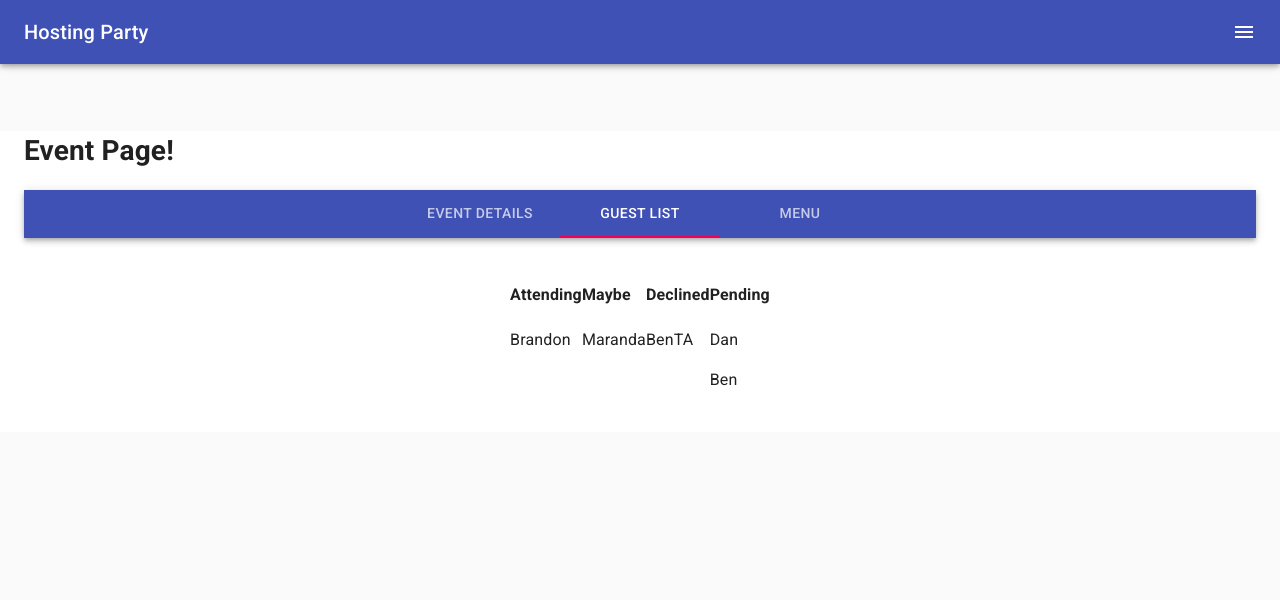
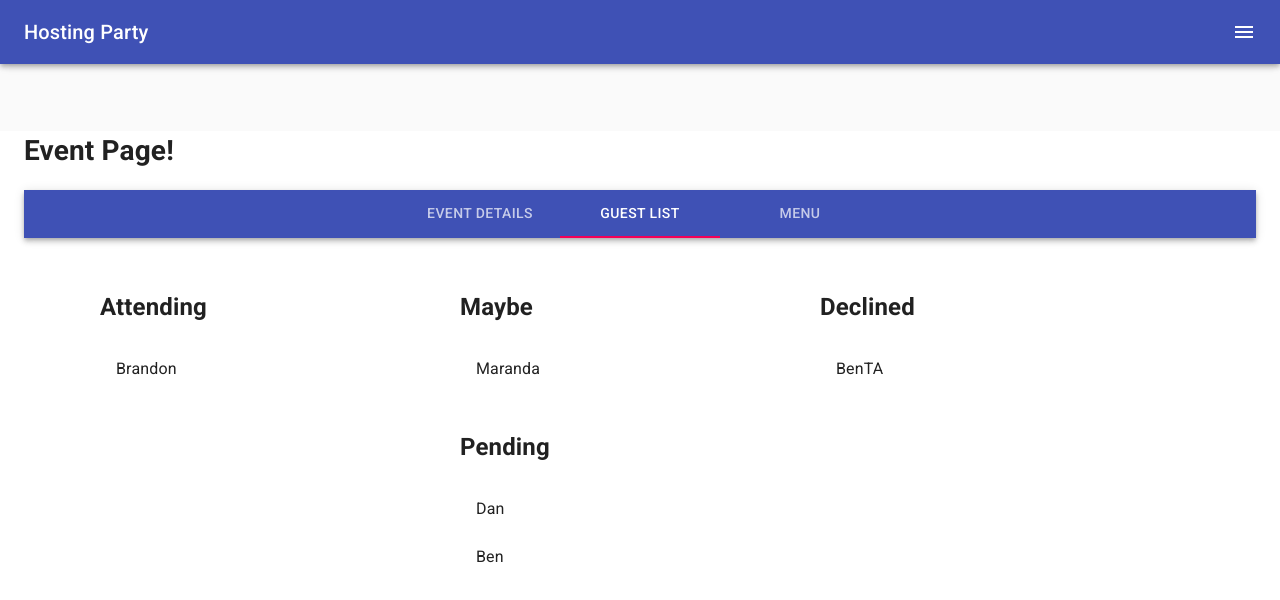
Before and after one commit to HostingParty/HostingApp, a React (Create React App) app in the folder client/: page /event in a window 1280 px wide. Both pictures are taken after a click on the tab "GUEST LIST". Shown: the top 600 px of the page. Built offline with nearby package versions, Linux system fonts and the light colour scheme.

Commit message:
Added content to event page & UserList component

```diff
--- /dev/null
+++ b/client/src/components/UserList/index.js
@@ -0,0 +1,38 @@
+import React from 'react';
+import { makeStyles } from '@material-ui/core/styles';
+import List from '@material-ui/core/List';
+import ListItem from '@material-ui/core/ListItem';
+import ListItemIcon from '@material-ui/core/ListItemIcon';
+import ListItemText from '@material-ui/core/ListItemText';
+import Divider from '@material-ui/core/Divider';
+import InboxIcon from '@material-ui/icons/Inbox';
+import DraftsIcon from '@material-ui/icons/Drafts';
+
+const useStyles = makeStyles((theme) => ({
+  root: {
+    width: '100%',
+    maxWidth: 360,
+    backgroundColor: theme.palette.background.paper,
+  },
+}));
+
+function ListItemLink(props) {
+  return <ListItem button component="a" {...props} />;
+}
+
+export default function UserList(props) {
+  const classes = useStyles();
+
+  return (
+    <div className={classes.root}>
+      <List component="nav" aria-label="event list of people">
+        <h2>{props.groupName}</h2>
+        {props.people.map(person =>
+          <ListItem button>
+          <ListItemText primary={person} />
+        </ListItem>
+          )}
+      </List>
+    </div>
+  );
+}
--- a/client/src/pages/event.js
+++ b/client/src/pages/event.js
@@ -11,10 +11,12 @@ import Typography from '@material-ui/core/Typography';
 import Box from '@material-ui/core/Box';
 
 import Grid from '@material-ui/core/Grid';
-import Paper from '@material-ui/core/Paper';
+import Card from '@material-ui/core/Card';
 
 import { useStoreContext } from "../utils/globalState";
 import { REMOVE_INVITE, ADD_INVITE, LOADING } from "../utils/actions";
+
+import UserList from "../components/UserList";
 
 function TabPanel(props) {
   const { children, value, index, ...other } = props;
@@ -105,15 +107,8 @@ export function Event() {
        <h4>Time: {state.event.details.time}</h4>
        <h4>Address: {state.event.details.address}</h4>
        <p>Notes: {state.event.details.notes}</p>
-       {[1,2,3,4,56].map((number) =>
-          <li key={number.toString()}>
-            {number}
-          </li>)}
      </TabPanel>
      <TabPanel value={value} index={1}>
-       {/* <h4>Attending</h4>
-       <ul>Dan Cornutt</ul>
-       <ul>Ben Robinson</ul> */}
       <Grid container justify="center">
 
         {[
@@ -121,14 +116,11 @@ export function Event() {
           {title: "Maybe", value: "maybeInvites" },
           {title: "Declined", value: "declinedInvites" },
           {title: "Pending", value: "pendingInvites" }
-          ].map((value) => (
-          <div key={value.title} item>
-            <h4>{value.title}</h4>
-            {state.event.guestList[value.value].map((name) =>
-              <p>{name}</p>
-          )}
-
-          </div>
+          ].map((group) => (
+          <UserList
+            groupName = {group.title}
+            people = {state.event.guestList[group.value]}
+          />
         ))}
       </Grid>
      </TabPanel>
```
Also changed, not shown: client/src/components/UserList/style.css (added).
